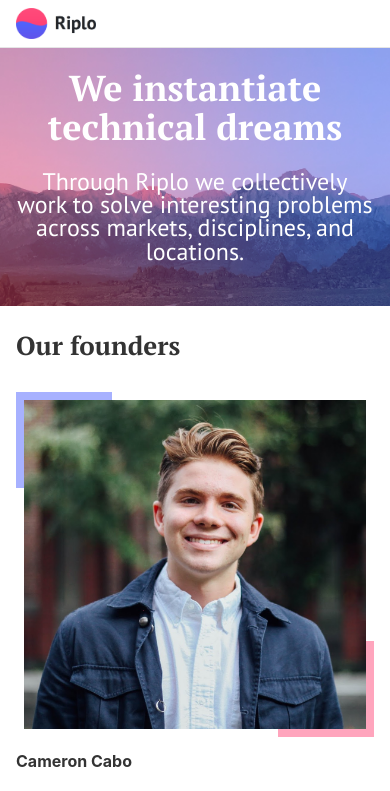
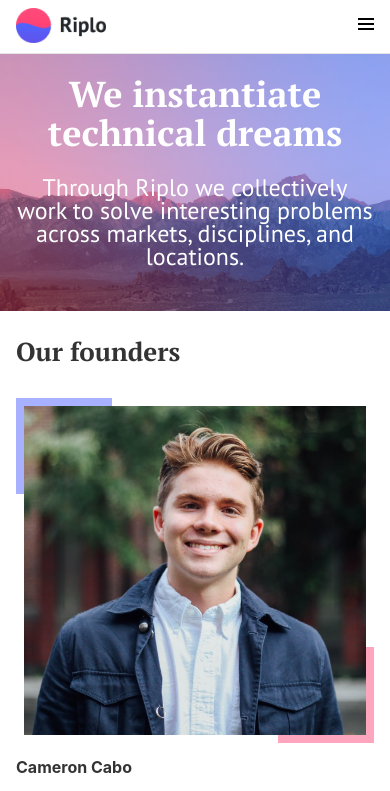
Before and after one commit to riplo/riplo.github.io, a Gatsby site: page /about in a window 390 px wide. Shown: the top 791 px of the page. Built offline with nearby package versions, Linux system fonts and the light colour scheme; Gatsby itself is replaced by a stand-in of ours.

Commit message:
mobile nav

```diff
--- /dev/null
+++ b/src/components/Header/Bars.js
@@ -0,0 +1,38 @@
+import React from 'react'
+import s from 'styled-components'
+
+import { minWidth, PHONE } from '../../constants/widths'
+import { BLACK } from '../../constants/colors'
+
+const Wrapper = s.div`
+  width: 16px;
+  padding-top: 10px;
+  cursor: pointer;
+  position: absolute;
+  right: 1rem;
+  top: 0.5rem;
+
+  &:hover {
+    opacity: 0.5;
+  }
+
+  ${minWidth(PHONE)} {
+    display: none;
+  }
+`
+
+const Bar = s.span`
+  width: 16px;
+  height: 2px;
+  margin-bottom: 3px;
+  display: block;
+  background: ${BLACK};
+`
+
+export default ({ handleClick }) => (
+  <Wrapper onClick={handleClick}>
+    <Bar />
+    <Bar />
+    <Bar />
+  </Wrapper>
+)
--- /dev/null
+++ b/src/components/Header/Links.js
@@ -0,0 +1,78 @@
+import React from 'react'
+import s from 'styled-components'
+
+import { maxWidth, PHONE } from '../../constants/widths'
+import { BLACK } from '../../constants/colors'
+
+// TODO links on mobile
+
+const Links = s.div`
+  flex: 1;
+  text-align: right;
+
+  a {
+    height: 2rem;
+    line-height: 2rem;
+    margin-left: 1rem;
+    color: ${BLACK};
+    opacity: 0.5;
+    text-decoration: none;
+    cursor: pointer;
+
+    &:visited {
+      color: ${BLACK};
+    }
+
+    &:hover,
+    &:active {
+      color: ${BLACK};
+      opacity: 0.75;
+      text-decoration: none;
+    }
+  }
+
+  ${maxWidth(PHONE)} {
+    flex: none;
+    text-align: left;
+    display: block;
+    overflow: hidden;
+    transition: max-height 0.5s;
+
+    ${({ active }) => active ? `
+      max-height: 100vh;
+    ` : `
+      max-height: 0;
+    `}
+
+    a {
+      display: block;
+      margin: 0.5rem 0;
+      font-size: 1.2rem;
+    }
+  }
+`
+
+const Spacer = s.div`
+  display: none;
+
+  ${maxWidth(PHONE)} {
+    display: block;
+    width: 100%;
+    height: 0.5rem;
+  }
+`
+
+export default ({ toggleContactModal, active }) => (
+  <Links active={active}>
+    <Spacer />
+    <a href="/">
+      Home
+    </a>
+    <a href="/about">
+      About
+    </a>
+    <a onClick={toggleContactModal}>
+      Contact
+    </a>
+  </Links>
+)
--- a/src/components/Header/Logo.js
+++ b/src/components/Header/Logo.js
@@ -4,7 +4,7 @@ import Img from 'gatsby-image'
 import { StaticQuery, graphql, Link } from 'gatsby'
 
 const Wrapper = s.div`
-  width: 5rem;
+  width: 90px;
   display: block;
 `
 
--- a/src/components/Header/index.js
+++ b/src/components/Header/index.js
@@ -1,13 +1,15 @@
+import React, { Component } from 'react'
 import PropTypes from 'prop-types'
-import React from 'react'
 import s from 'styled-components'
 
-import { WHITE, BORDER, BLACK } from '../../constants/colors'
+import { WHITE, BORDER } from '../../constants/colors'
 import { maxWidth, PHONE } from '../../constants/widths'
 import { Container } from '../Grid'
 import Logo from './Logo'
+import Bars from './Bars'
+import Links from './Links'
 
-const HEIGHT = '55px'
+const HEIGHT = '54px'
 
 const Nav = s.nav`
   padding-top: 0.5rem;
@@ -17,44 +19,15 @@ const Nav = s.nav`
   z-index: 1000;
   width: 100%;
   background: ${WHITE};
-
-  ${maxWidth(PHONE)} {
-    position: relative;
-  }
+  min-height: ${HEIGHT};
 `
 
 const StyledContainer = s(Container)`
   display: flex;
   flex-direction: row;
-`
-
-const Links = s.div`
-  flex: 1;
-  text-align: right;
-
-  a {
-    height: 2rem;
-    line-height: 2rem;
-    margin-left: 1rem;
-    color: ${BLACK};
-    opacity: 0.5;
-    text-decoration: none;
-    cursor: pointer;
-
-    &:visited {
-      color: ${BLACK};
-    }
-
-    &:hover,
-    &:active {
-      color: ${BLACK};
-      opacity: 0.75;
-      text-decoration: none;
-    }
-  }
 
   ${maxWidth(PHONE)} {
-    display: none;
+    display: block;
   }
 `
 
@@ -62,45 +35,47 @@ const NavSpace = s.div`
   height: ${HEIGHT};
   width: 100%;
   display: block;
-
-  ${maxWidth(PHONE)} {
-    display: none;
-  }
 `
 
-// TODO USER LINKS AND GATSBY IMAGE
-// TODO mobile nav
+class Header extends Component {
+  constructor (props) {
+    super(props)
+    this.state = { active: false }
+    this.toggle = this.toggle.bind(this)
+  }
 
-const Header = ({ toggleContactModal }) => (
+  toggle () {
+    const { active } = this.state
+    this.setState({ active: !active })
+  }
+
+  render () {
+    const { toggleContactModal } = this.props
+    const { active } = this.state
+
+    return (
       <>
         <Nav>
           <StyledContainer>
             <Logo />
 
-        <Links>
-          <a href="/">
-            Home
-          </a>
-          <a href="/about">
-            About
-          </a>
-          <a onClick={toggleContactModal}>
-            Contact
-          </a>
-        </Links>
+            <Bars handleClick={this.toggle} />
+
+            <Links
+              toggleContactModal={toggleContactModal}
+              active={active}
+            />
           </StyledContainer>
         </Nav>
 
         <NavSpace />
       </>
     )
+  }
+}
 
 Header.propTypes = {
-  siteTitle: PropTypes.string,
-}
-
-Header.defaultProps = {
-  siteTitle: ``,
+  toggleContactModal: PropTypes.func.isRequired,
 }
 
 export default Header
--- a/src/components/layout.js
+++ b/src/components/layout.js
@@ -4,7 +4,7 @@ import s from 'styled-components'
 
 // TODO favicon
 // TODO write about each project in its own page
-// TODO move away from bootstrap
+// TODO get rid of bootstrap
 
 import Header from './Header'
 import ContactModal from './ContactModal'
```
Lines whose indentation alone changed are shown as unchanged.
